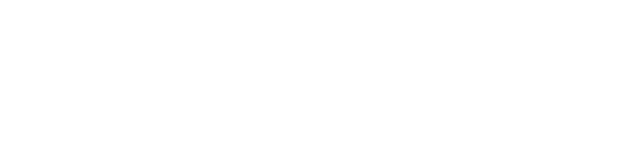
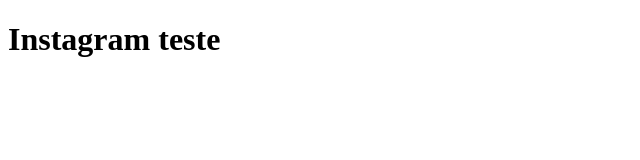
Before and after one commit to MateusIasbik/instagram, a plain HTML site: page index.html in a window 1280 px wide. Shown: the whole page, without its empty margins (0-640 px from the left). Drawn offline with Linux system fonts and the light colour scheme.

Commit message:
vercel test

```diff
--- a/index.html
+++ b/index.html
@@ -6,6 +6,6 @@
     <title>Instagram</title>
 </head>
 <body>
-
+    <h1>Instagram teste</h1>
 </body>
 </html>
```
